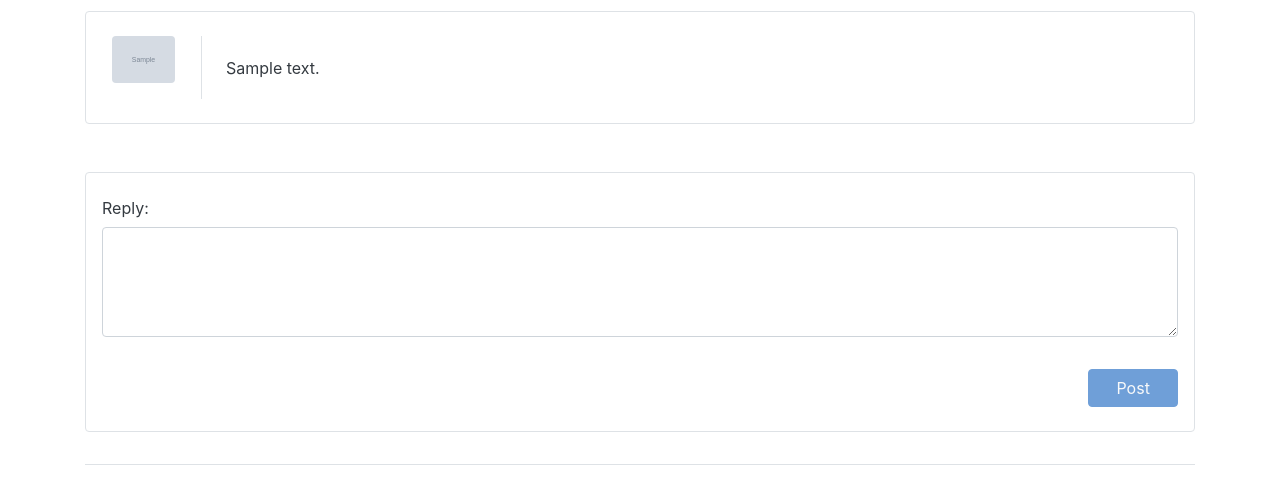
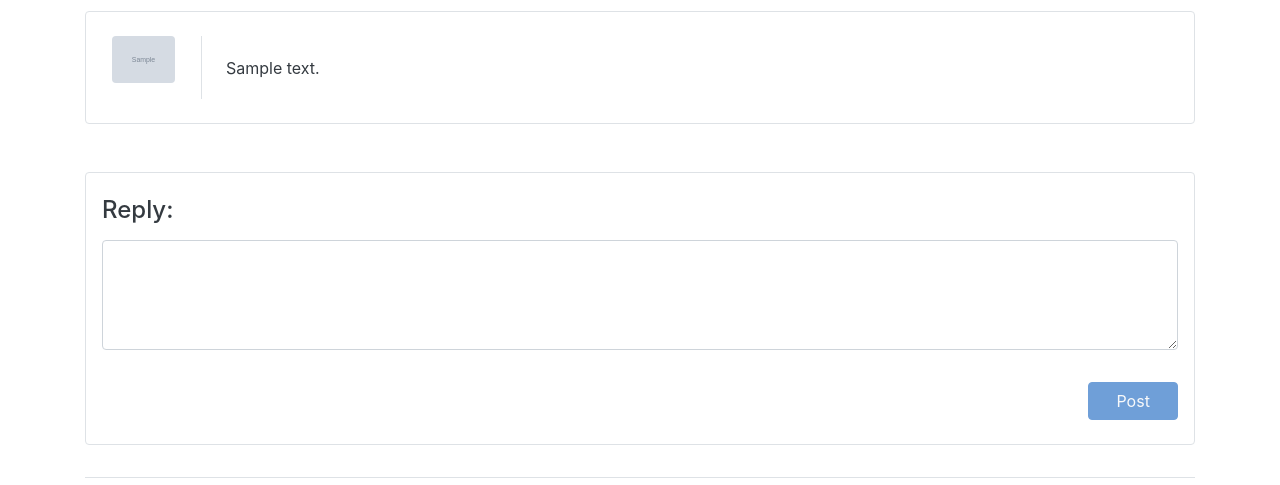
Before and after one commit to PrincessGods/deco3801, a Flask app: template application/templates/post_details.html in a window 1280 px wide. Shown: the part 177-662 px from the top of the page. Run offline with Flask 2, Linux system fonts and the light colour scheme; a user stored in the database is signed in; tables that the repository leaves empty hold one stand-in row (values such as "Sample post"); the template is opened without the code that fills it: values that come from a table or form of the project are taken from there, most other values are stand-ins (such as "Sample title", 1, 10 or a date in 2020); grey boxes marked "Sample" are stand-in pictures; some libraries are stand-ins or nearby versions.

Commit message:
no message

```diff
--- a/application/templates/post_details.html
+++ b/application/templates/post_details.html
@@ -22,7 +22,7 @@
             {{ form.hidden_tag() }}
             <fieldset class="form-group">
                 <div class="form-group">
-                    <label for="message-text" class="text-dark col-form-label text-weight-bold">Reply:</label>
+                    <label for="message-text" class="text-dark col-form-label text-weight-bold"><h4>Reply:</h4></label>
                     <textarea rows="4" name="message-text" id="message-text" class="form-control"></textarea>
                 </div>
             </fieldset>
```
